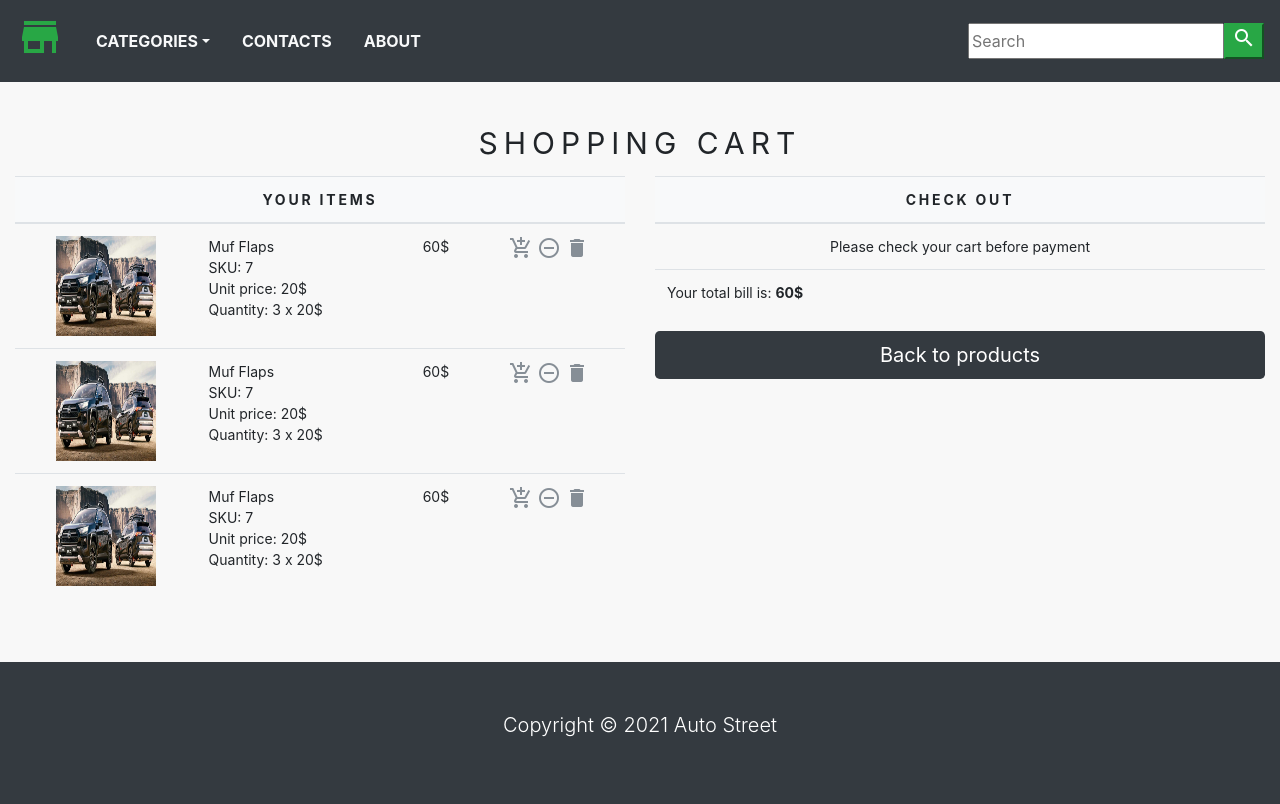
After one commit to AleksandrBelokrys/Django-online-store, a Django app: page /cart in a window 1280 px wide. The commit adds this page. Run offline with Django 3.2, Linux system fonts and the light colour scheme; data that the repository does not hold is empty; some libraries are stand-ins or nearby versions.

Commit message:
created cart

```diff
--- a/ecommerce/settings.py
+++ b/ecommerce/settings.py
@@ -63,6 +63,7 @@ TEMPLATES = [
                 'django.template.context_processors.request',
                 'django.contrib.auth.context_processors.auth',
                 'django.contrib.messages.context_processors.messages',
+                'shop.context_processors.menu_links',
             ],
         },
     },
--- /dev/null
+++ b/ecommerce/static/css/cart.css
@@ -0,0 +1,16 @@
+.cart-table {
+	min-width: 480px;
+	font-size: 14px;
+}
+
+.cart-thead {
+	font-weight: normal;
+	text-transform: uppercase;
+	letter-spacing: .2em;
+	background-color: #f8f9fa !important;
+}
+
+.cart-icon {
+	text-decoration: none;
+	color: #868e96;
+}
--- /dev/null
+++ b/shop/context_processors.py
@@ -0,0 +1,6 @@
+from .models import Category
+
+
+def menu_links(request):
+    links = Category.objects.all()
+    return dict(links=links)
--- a/shop/templates/shop/base.html
+++ b/shop/templates/shop/base.html
@@ -15,6 +15,7 @@
       <link href="https://fonts.googleapis.com/icon?family=Material+Icons"
       rel="stylesheet">
        <link rel="stylesheet" type="text/css" href="{% static 'css/base.css' %}">
+        <link rel="stylesheet" type="text/css" href="{% static 'css/cart.css' %}">
        <style type="text/css">
         .material-icons.md-48 { font-size: 48px; }
         .material-icons.md-24 { font-size: 24px; }
--- /dev/null
+++ b/shop/templates/shop/cart.html
@@ -0,0 +1,87 @@
+{% extends 'shop/base.html' %}
+{% load static %}
+
+{% block title %}
+Cart
+{% endblock %}
+{% block content %}
+<div class="text-center">
+		<br>
+		<div class="text-center product_title">
+			Shopping Cart
+		</div>
+</div>
+<div class="row mx-auto">
+    <div class="col-12 col-sm-12 col-md-12 col-lg-6 text-center">
+        <table class="table cart-table">
+            <thead class="cart-thead">
+            <tr>
+                <th colspan="4">
+                    Your items
+                </th>
+            </tr>
+            </thead>
+            {% for i in '123'%}
+            <tr>
+                <td><a href=""><img src="{% static 'images/trd-rav47.jpg' %}"
+                                    width="100" height="100"></a>
+                </td>
+                <td class="text-left">
+                    Muf Flaps
+                    <br>
+                    SKU: 7
+                    <br>
+                    Unit price: 20$
+                    <br>
+                    Quantity: 3 x 20$
+                </td>
+                <td>
+                    60$
+                </td>
+                <td>
+                    <a href=""><i class="material-icons cart-icon">add_shopping_cart</i></a>
+                     <a href=""><i class="material-icons cart-icon">remove_circle_outline</i></a>
+                     <a href=""><i class="material-icons cart-icon">delete</i></a>
+                </td>
+            </tr>
+            {% endfor %}
+        </table>
+
+    </div>
+    <div class="col-12 col-sm-12 col-md-12 col-lg-6 text-center">
+    <table class="table cart-table">
+            <thead class="cart-thead">
+            <tr>
+                <th colspan="4">
+                    Check out
+                </th>
+            </tr>
+            </thead>
+        <tbody>
+        <tr>
+            <td>
+                Please check your cart before payment
+            </td>
+        </tr>
+        <tr class="text-left">
+            <td>
+                Your total bill is: <strong>60$</strong>
+            </td>
+        </tr>
+        </tbody>
+        </table>
+        <div class="mx-auto">
+            <a href="" style="text-decoration: none;">
+                <button type="button" class="btn btn-lg btn-block bg-dark text-white" >
+                    Back to products
+                </button>
+            </a>
+
+        </div>
+    </div>
+
+</div>
+
+
+
+{% endblock %}
--- a/shop/templates/shop/footer.html
+++ b/shop/templates/shop/footer.html
@@ -1,5 +1,5 @@
 <footer class="bg-dark text-white mt-5 p-5">
 	<div class="container">
-		<p class="lead text-center">Copyright &copy; 2021 Toy Shop</p>
+		<p class="lead text-center">Copyright &copy; 2021 Auto Street</p>
 	</div>
 </footer>
--- a/shop/templates/shop/navbar.html
+++ b/shop/templates/shop/navbar.html
@@ -1,5 +1,5 @@
 <nav class="navbar navbar-expand-md navbar-light bg-dark">
-             <a href="#" class="navbar-brand"><i class="material-icons text-success md-48">store</i></a>
+             <a href="/" class="navbar-brand"><i class="material-icons text-success md-48">store</i></a>
              <button class="navbar-toggler bg-light" data-toggle="collapse" data-target="#navbar"><span class="navbar-toggler-icon"></span></button>
              <div id="navbar" class="collapse navbar-collapse justify-content-between">
               <ul class="navbar-nav">
@@ -7,11 +7,13 @@
                      <a class="nav-link text-light text-uppercase font-weight-bold px-3 dropdown-toggle" data-toggle="dropdown" href="#">
                      Categories</a>
                     <div class="dropdown-menu">
-                        <a class="dropdown-item" href="">Category1</a>
-                        <a class="dropdown-item" href="">Category2</a>
-                        <a class="dropdown-item" href="">Category3</a>
-                        <a class="dropdown-item" href="">Category4</a>
-                        <a class="dropdown-item" href="">Category5</a>
+                          <a class="dropdown-item" href="{% url 'home' %}">All products</a>
+                         {% for category in links %}
+                        <a class="dropdown-item" href="{{category.get_url}}">
+                            {{category.name}}
+                        </a>
+                        {% endfor %}
+
                     </div>
                  </li>
                  <li class="nav-item"><a class="nav-link text-light text-uppercase font-weight-bold px-3" href="">Contacts</a></li>
--- a/shop/urls.py
+++ b/shop/urls.py
@@ -4,5 +4,8 @@ from . import views
 
 urlpatterns = [
     path('', views.home, name='home'),
-    path('product/', views.product, name='product')
+    path('category/<slug:category_slug>', views.home, name='products_by_category'),
+    path('category/<slug:category_slug>/<slug:product_slug>', views.product, name='product_detail'),
+    path('product/', views.product, name='product'),
+    path('cart', views.cart, name='cart'),
 ]
--- a/shop/views.py
+++ b/shop/views.py
@@ -1,10 +1,26 @@
-from django.shortcuts import render
+from django.shortcuts import render, get_object_or_404
 from django.http import HttpResponse
+from .models import Category, Product
 
 
-def home(request):
-    return render(request, 'shop/home.html')
+def home(request, category_slug=None):
+    category_page = None
+    products = None
+    if category_slug != None:
+        category_page = get_object_or_404(Category, slug=category_slug)
+        products = Product.objects.filter(category=category_page, available=True)
+    else:
+        products = Product.objects.all().filter(available=True)
+    return render(request, 'shop/home.html', {'category': category_page, 'products': products})
 
 
-def product(request):
-    return render(request, 'shop/product.html')
+def product(request, category_slug, product_slug):
+    try:
+        product = Product.objects.get(category__slug=category_slug, slug=product_slug)
+    except Exception as e:
+        raise e
+    return render(request, 'shop/product.html', {'product': product})
+
+
+def cart(request):
+    return render(request, 'shop/cart.html')
```
Also changed, not shown: shop/models.py (+7 -0 lines), shop/templates/shop/home.html (+12 -14 lines), shop/templates/shop/product.html (+9 -10 lines), ecommerce/static/images/trd-rav47.jpg (added), shop/migrations/0002_auto_20210805_1746.py (added).
